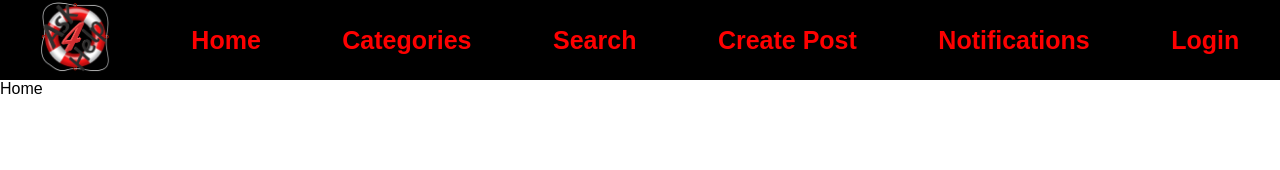
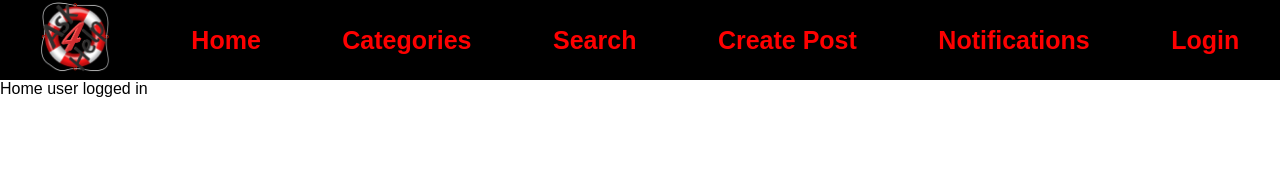
Before and after one commit to aamin75/Ask4Help, a React (Create React App) app in the folder Frontend/: page / in a window 1280 px wide. Shown: the top 170 px of the page. Built offline with nearby package versions, Linux system fonts and the light colour scheme; no server answers.

Commit message:
Pass auth from Navbar to Home

```diff
--- a/Frontend/src/components/Header/NavBar.js
+++ b/Frontend/src/components/Header/NavBar.js
@@ -33,7 +33,7 @@ function  NavBar()  {
     // <Router>
     <nav>
       <Link to="/"><img src={Ask4Help} alt="Ask4Help"/></Link>
-      <Link to="/"> Home </Link>
+      <Link to="/"> Home{isAuth} </Link>
       <Link to="/categories"> Categories </Link>
       <Link to="/posts"> Search </Link>
       <Link to="/post"> Create Post </Link>
--- a/Frontend/src/pages/Home/Home.js
+++ b/Frontend/src/pages/Home/Home.js
@@ -2,13 +2,15 @@ import React from "react";
 
 
 
-function  Home()  {
-
-
-
-
-  return (
-    <div>Home</div>
-  )
+function  Home(isAuth)  {
+  if(isAuth){
+    return (
+      <div>Home user logged in</div>
+    )
+  } else {
+    return (
+      <div>Home no user</div>
+    )
+  }
 }
 export default Home;
```
